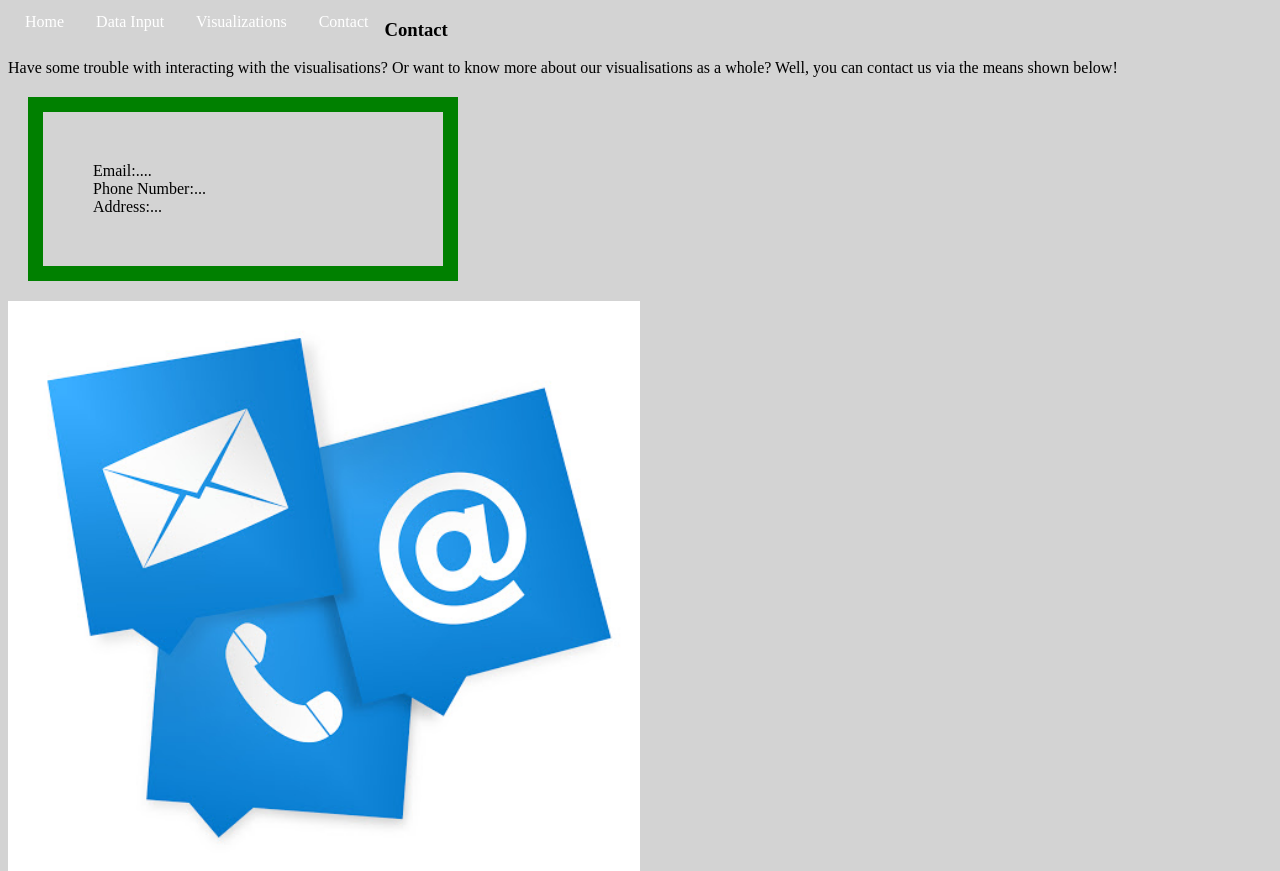
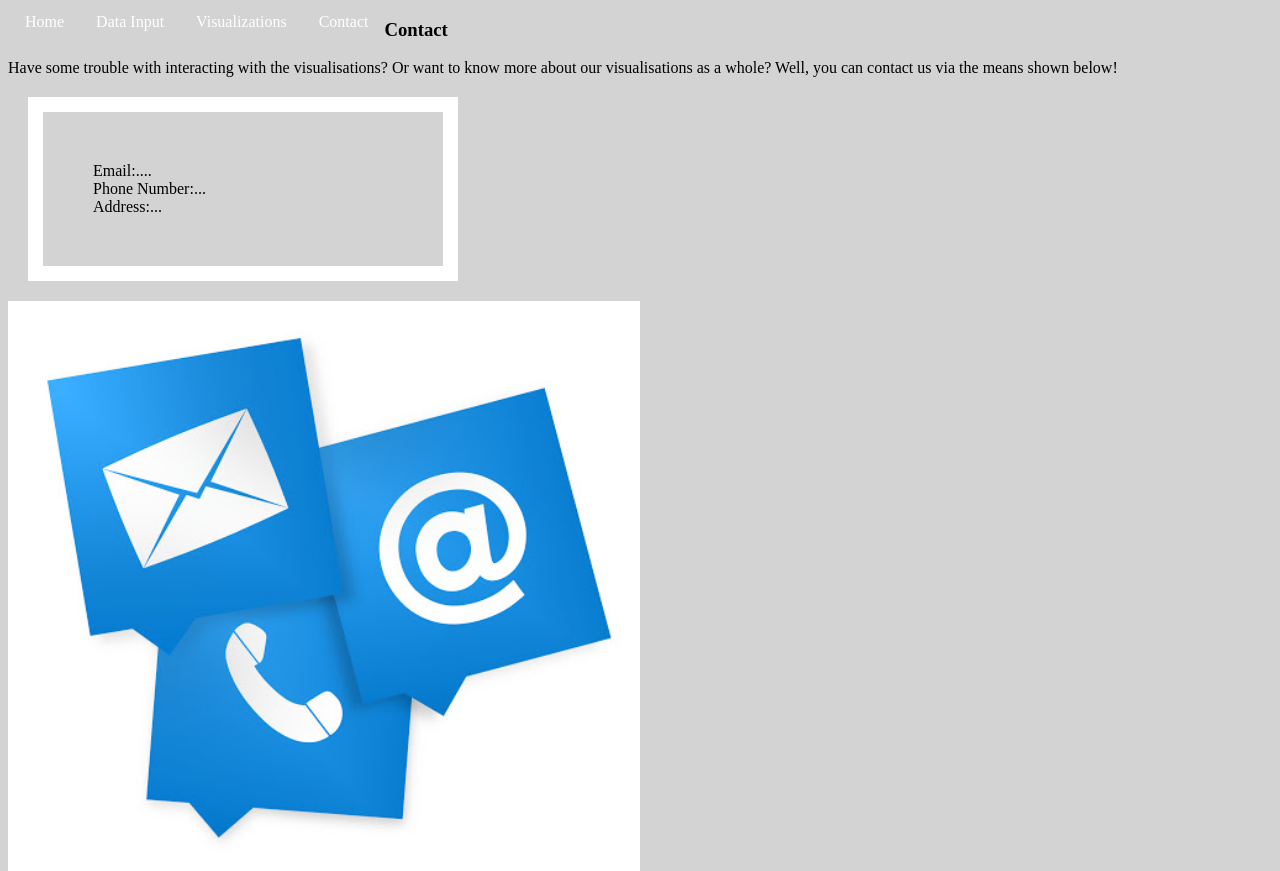
Before and after one commit to jipvanhoef/DBL, a Django app: page /contact/ in a window 1280 px wide. Shown: the part 82-953 px from the top of the page. Run offline with Django 3.2, Linux system fonts and the light colour scheme; parts of the project's set-up code (start-up, migrations or seed data) failed here and were passed over.

Commit message:
possible fix?

```diff
--- a/DBL_source_code/static/main/stylesheet.css
+++ b/DBL_source_code/static/main/stylesheet.css
@@ -42,7 +42,7 @@ img {
 div {
 	background-color: lightgrey;
 	width: 300px;
-	border: 15px solid green;
+	border: 15px solid white;
 	padding: 50px;
 	margin: 20px;
   }
```
Also changed, not shown: DBL_source_code/templates/visualizations.html (+1 -1 lines).
